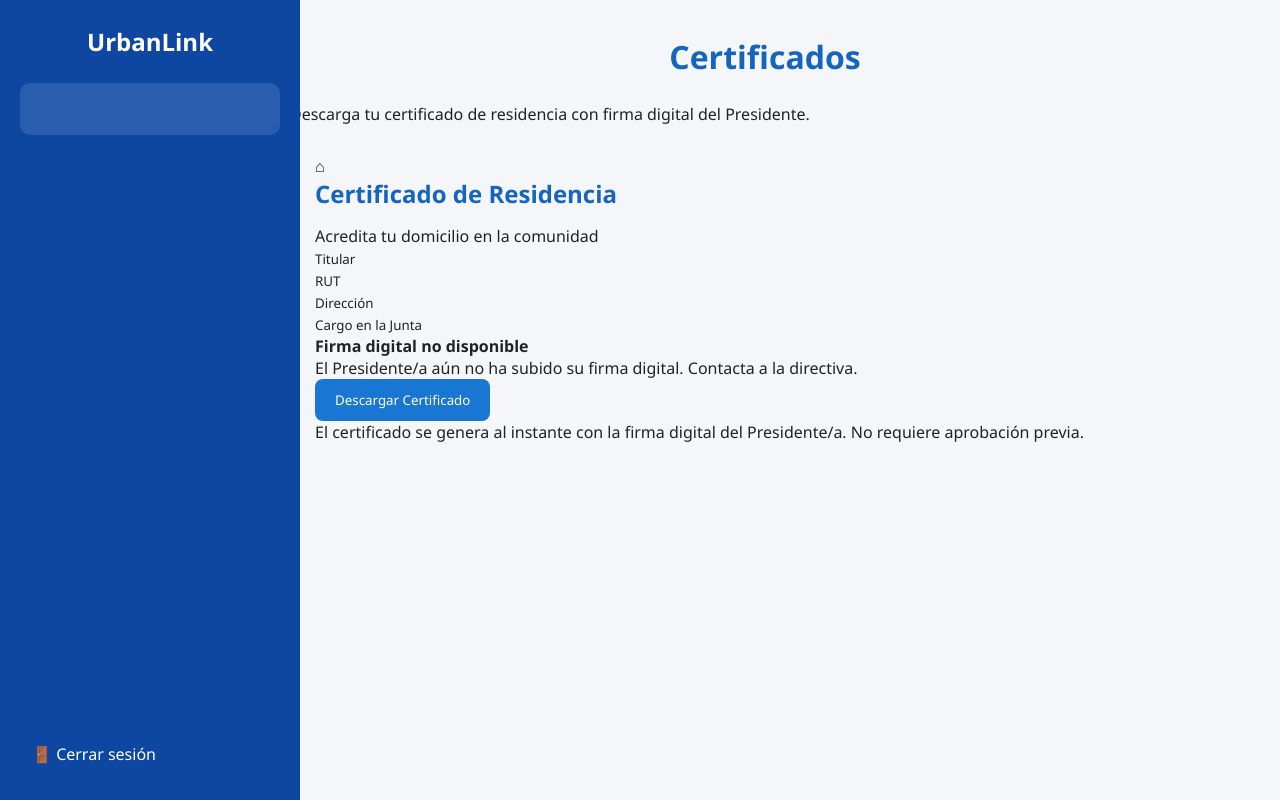
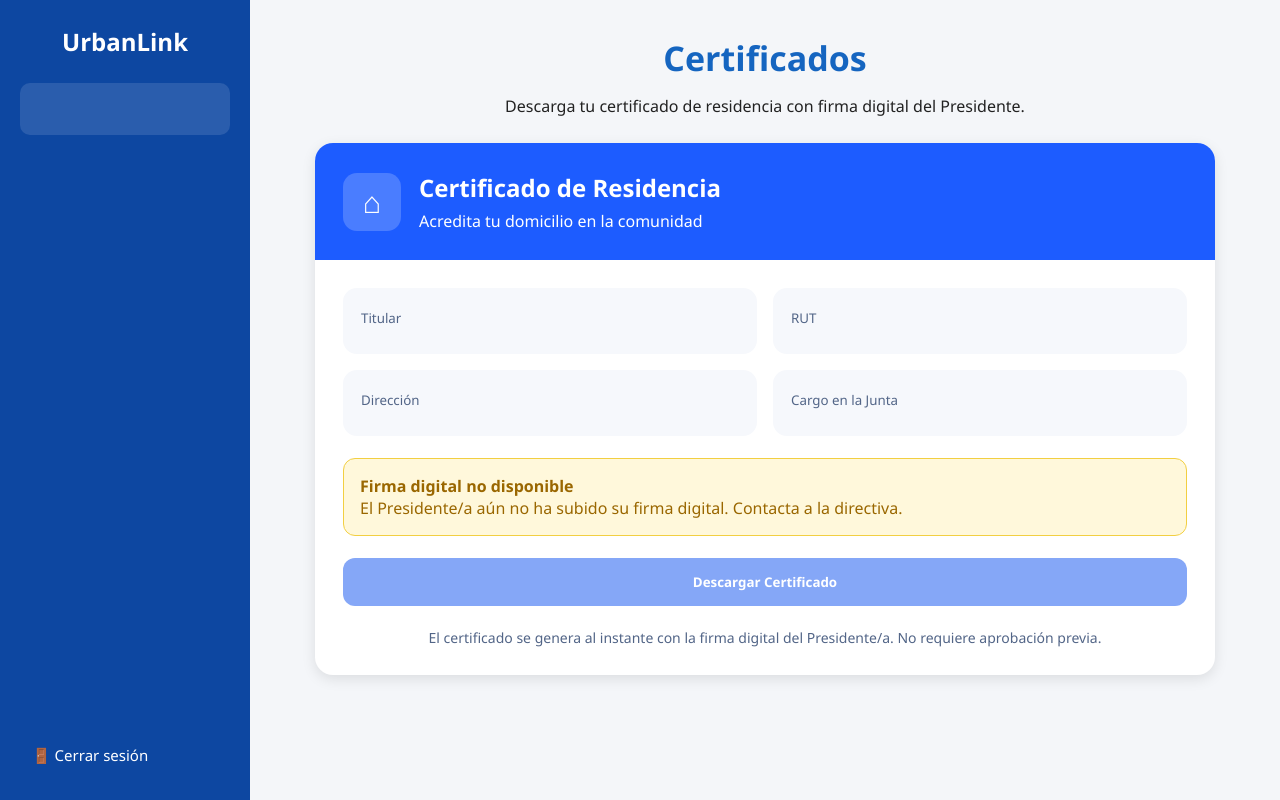
Before and after one commit to LeandroCaceresM/Capstone26, a Django app: template FASE 2/Evidencia Proyecto/Pagina_Capstone/Proyecto/core/app/templates/certificado_residencia.html in a window 1280 px wide. Run offline with Django 5.2, Linux system fonts and the light colour scheme; the template is opened without the code that fills it, so the values that code supplies are empty.

Commit message:
Ajustes a tamaño de menu lateral y diseño de apartado de certificado

```diff
--- a/FASE 2/Evidencia Proyecto/Pagina_Capstone/Proyecto/core/app/static/css/certificados.css
+++ b/FASE 2/Evidencia Proyecto/Pagina_Capstone/Proyecto/core/app/static/css/certificados.css
@@ -1,33 +1,177 @@
 .cert-page{
-    max-width: 950px;
+    max-width: 900px;
     margin: 0 auto;
 }
 
 .cert-page h1{
     text-align: center;
+    font-size: 34px;
+    margin-bottom: 14px;
+}
+
+.cert-subtitle{
+    text-align: center;
+    margin-bottom: 26px;
 }
 
 .cert-card{
-    max-width: 900px;
-    margin: 30px auto;
+    background: white;
+    border-radius: 18px;
+    overflow: hidden;
+    box-shadow: 0 4px 14px rgba(0,0,0,.10);
 }
 
-.cert-secondary-btn{
+.cert-header{
+    background: #1d5cff;
+    color: white;
+    padding: 28px;
+    display: flex;
+    gap: 18px;
+    align-items: center;
+}
+
+.cert-header h2{
+    color: white;
+    margin: 0;
+}
+
+.cert-header p{
+    margin: 6px 0 0 0;
+}
+
+.cert-icon{
+    width: 58px;
+    height: 58px;
+    border-radius: 14px;
+    background: rgba(255,255,255,.2);
+    display: flex;
+    justify-content: center;
+    align-items: center;
+    font-size: 30px;
+}
+
+.cert-body{
+    padding: 28px;
+}
+
+.cert-grid{
+    display: grid;
+    grid-template-columns: repeat(2, 1fr);
+    gap: 16px;
+}
+
+.cert-info{
+    background: #f6f8fc;
+    padding: 18px;
+    border-radius: 14px;
+}
+
+.cert-info small{
+    color: #526587;
+}
+
+.cert-info p{
+    margin: 8px 0 0 0;
+    font-weight: 600;
+}
+
+.cert-alert{
+    margin-top: 22px;
+    padding: 16px;
+    border-radius: 12px;
+}
+
+.cert-alert.success{
+    background: #e7f7ec;
+    border: 1px solid #6ac47e;
+    color: #1e7d38;
+}
+
+.cert-alert.warning{
+    background: #fff8db;
+    border: 1px solid #f2cf42;
+    color: #9a6700;
+}
+
+.cert-btn{
     display: block;
-    max-width: 900px;
-    margin: 20px auto 0 auto;
-    padding: 14px;
     text-align: center;
-    background: white;
-    color: #1d5cff;
-    border: 2px solid #1d5cff;
+    margin-top: 22px;
+    padding: 15px;
     border-radius: 12px;
+    background: #1d5cff;
+    color: white;
     font-weight: bold;
     text-decoration: none;
 }
 
-.cert-secondary-btn:hover{
-    background: #1d5cff;
+.cert-btn:hover{
+    background: #174bcc;
     color: white;
     text-decoration: none;
 }
+
+.cert-btn.disabled{
+    width: 100%;
+    background: #85a7f7;
+    border: none;
+    cursor: not-allowed;
+}
+
+.cert-btn-secondary{
+    display: block;
+    text-align: center;
+    margin-top: 14px;
+    padding: 14px;
+    border-radius: 12px;
+    background: white;
+    color: #1d5cff;
+    border: 2px solid #1d5cff;
+    font-weight: bold;
+    text-decoration: none;
+}
+
+.cert-note{
+    text-align: center;
+    margin-top: 22px;
+    font-size: 14px;
+    color: #526587;
+}
+
+@media(max-width:768px){
+    .cert-page{
+        width: 100%;
+        max-width: 100%;
+    }
+
+    .cert-page h1{
+        font-size: 26px;
+    }
+
+    .cert-subtitle{
+        text-align: left;
+        font-size: 15px;
+    }
+
+    .cert-header{
+        padding: 22px;
+    }
+
+    .cert-icon{
+        width: 48px;
+        height: 48px;
+        font-size: 24px;
+    }
+
+    .cert-header h2{
+        font-size: 20px;
+    }
+
+    .cert-grid{
+        grid-template-columns: 1fr;
+    }
+
+    .cert-body{
+        padding: 20px;
+    }
+}
--- a/FASE 2/Evidencia Proyecto/Pagina_Capstone/Proyecto/core/app/static/css/menu.css
+++ b/FASE 2/Evidencia Proyecto/Pagina_Capstone/Proyecto/core/app/static/css/menu.css
@@ -4,7 +4,7 @@
 }
 
 .sidebar{
-    width:300px;
+    width:250px;
     background:#0d47a1;
     color:white;
     padding:25px 20px;
@@ -45,6 +45,7 @@
 .sidebar-footer a{
     color:white;
     padding:10px 12px;
+    font-size:15px;
     border-radius:8px;
     text-decoration:none;
     transition:.2s;
```
